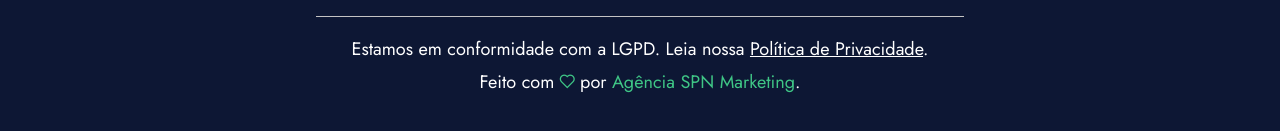
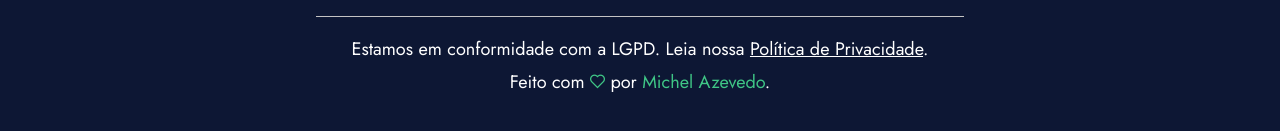
Before and after one commit to michelfariasazevedo/sc-soscasalimpa, a plain HTML site: page index.html in a window 1280 px wide. Shown: the part 11414-11545 px from the top of the page. Drawn offline with Linux system fonts and the light colour scheme; files whose address does not match are found by name.

Commit message:
update index

```diff
--- a/index.html
+++ b/index.html
@@ -1227,7 +1227,7 @@
 
         <div class="media-container-row align-center mbr-white">
             <div class="col-12">
-                <p class="mbr-text mb-0 mbr-fonts-style display-7"><strong>© 2021. SOS CASALIMPA - LIMPEZA E HIGINENIZAÇÃO DE AMBIENTES</strong></p><hr><p class="mbr-text mb-0 mbr-fonts-style display-7">Estamos em conformidade com a LGPD. Leia nossa <u><a href="politica-de-privacidade.html" class="text-white text-primary">Política de Privacidade</a></u>.<br>Feito com <span class="mobi-mbri mobi-mbri-hearth mbr-iconfont" style="font-size: 15px; color: rgb(63, 198, 134);"></span>&nbsp;por <a href="https://agenciaspnmarketing.com.br" class="text-success" target="_blank">Agência SPN Marketing</a>.</p>
+                <p class="mbr-text mb-0 mbr-fonts-style display-7"><strong>© 2021. SOS CASALIMPA - LIMPEZA E HIGINENIZAÇÃO DE AMBIENTES</strong></p><hr><p class="mbr-text mb-0 mbr-fonts-style display-7">Estamos em conformidade com a LGPD. Leia nossa <u><a href="politica-de-privacidade.html" class="text-white text-primary">Política de Privacidade</a></u>.<br>Feito com <span class="mobi-mbri mobi-mbri-hearth mbr-iconfont" style="font-size: 15px; color: rgb(63, 198, 134);"></span>&nbsp;por <a href="#" class="text-success" target="_blank">Michel Azevedo</a>.</p>
             </div>
         </div>
     </div>
```
